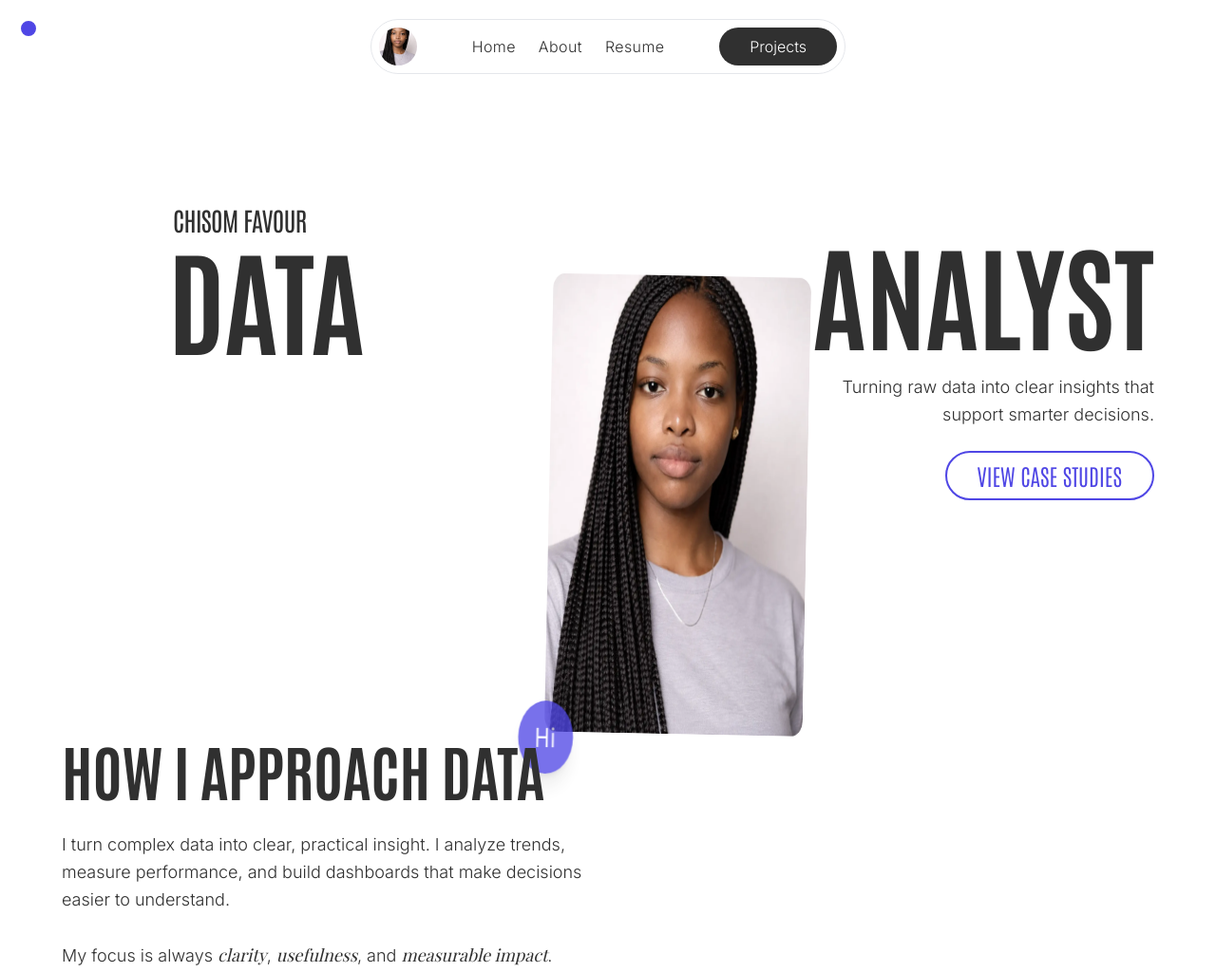
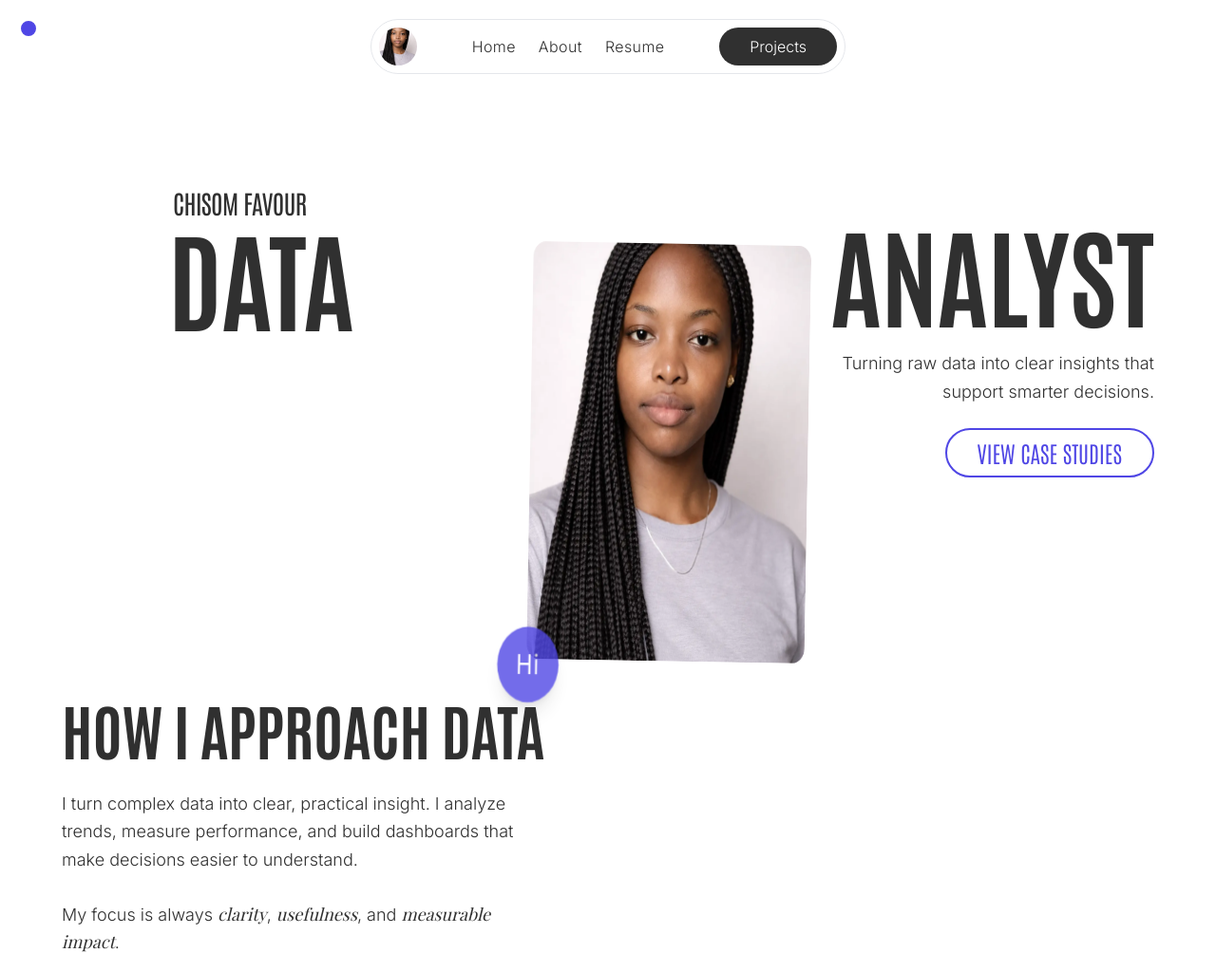
Before and after one commit to CodeVineDev/chisomchukwudolue, a website: page index.html in a window 1280 px wide. Shown: the top 1024 px of the page at 95% size. Drawn offline with nearby package versions, Linux system fonts and the light colour scheme; a web font is replaced by a local one.

Commit message:
responsive hero

```diff
--- a/index.html
+++ b/index.html
@@ -107,8 +107,6 @@
             >
           </li>
         </ul>
-
-        <!-- Status: Center-aligned and visible by default on mobile -->
         <!-- Status: Center-aligned and visible by default on mobile -->
         <div
           id="nav-status"
@@ -264,7 +262,7 @@
 
             <!-- 3D FLIP CARD -->
             <div
-              class="flip-card-inner transform-style-3d relative w-6/12 lg:w-full max-w-sm"
+              class="flip-card-inner transform-style-3d relative h-80 lg:h-110 w-6/12 lg:w-full"
             >
               <!-- FRONT FACE -->
               <div
@@ -332,7 +330,7 @@
                 id="about-subheadline"
                 class="font-inter font-light space-y-2 lg:text-md lg:text-lg text-wrap leading-relaxed text-brand-black translate-y-10 opacity-0"
               >
-                <p>
+                <p class="w-site">
                   I turn complex data into clear, practical insight. I analyze
                   trends, measure performance, and build dashboards that make
                   decisions easier to understand. <br /><br />
--- a/src/input.css
+++ b/src/input.css
@@ -12,7 +12,7 @@ nav.scrolled #nav-links {
   --width-site-2: min(90%, 1150px);
   --text-pc: clamp(1rem, 5vw, 1.7rem);
   --text-pc-3: clamp(2.8rem, 5vw, 4rem);
-  --text-pc-2: clamp(3rem, 10vw, 7.6rem);
+  --text-pc-2: clamp(3rem, 9vw, 7.6rem);
   --font-inter: "Inter", sans-serif;
   --font-antonio: "Antonio", sans-serif;
   --font-playfair: "Playfair Display", serif;
@@ -176,17 +176,12 @@ nav.scrolled #nav-links {
   backdrop-filter: blur(15px);
   box-shadow: 0 20px 40px rgba(0, 0, 0, 0.1);
 }
-/* @media (max-width: 970px) {
-  body {
-    border: 2px solid red;
-  }
-} */
 #hero-section {
   height: max-content;
 }
-.flip-card-inner {
-  aspect-ratio: 3/4;
-}
+/* #hero-section *{
+  border: 2px solid red;
+} */
 
 /* DROPDOWNS / ACCORDIONS */
 .skill-check {
@@ -254,9 +249,7 @@ nav.scrolled #nav-links {
   #nav-links {
     display: none !important;
   }
-  .flip-card-inner {
-    aspect-ratio: 2/3;
-  }
+
    /* 1. The Regular Dot */
 
   /* 2. The Image Follower */
--- a/src/script.js
+++ b/src/script.js
@@ -159,7 +159,7 @@ mm.add("(min-width: 1024px)", () => {
   const aboutTl = gsap.timeline({
     scrollTrigger: {
       trigger: "#about-section",
-      start: "top bottom",
+      start: "10% bottom",
       end: "-20% top", // Animation finishes when about section reaches center
       scrub: 1,
     },
@@ -168,7 +168,7 @@ mm.add("(min-width: 1024px)", () => {
   aboutTl
     .to("#hero-col-2", {
       x: "25vw",
-      y: "110vh",
+      y: "105vh",
       rotationY: 180,
       rotationZ: 5,
       ease: "none",
```
Also changed, not shown: src/output.css.
